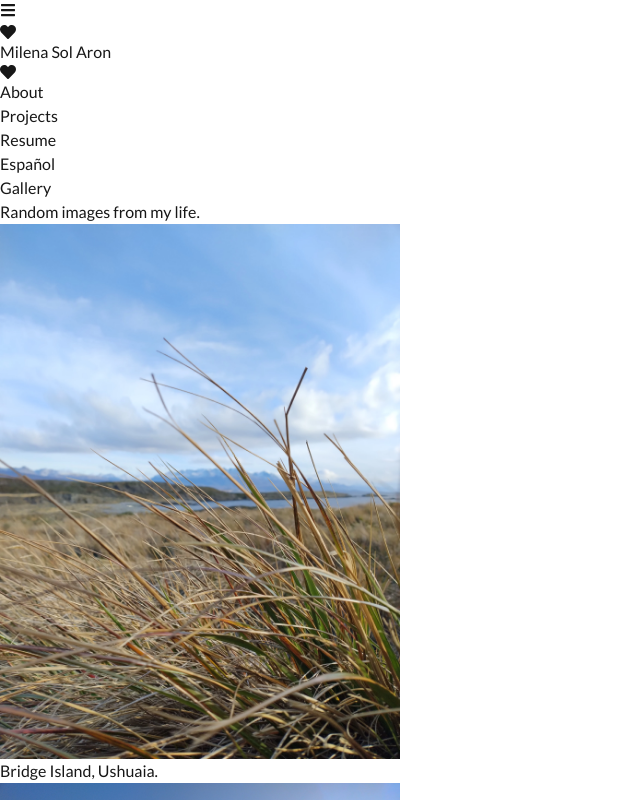
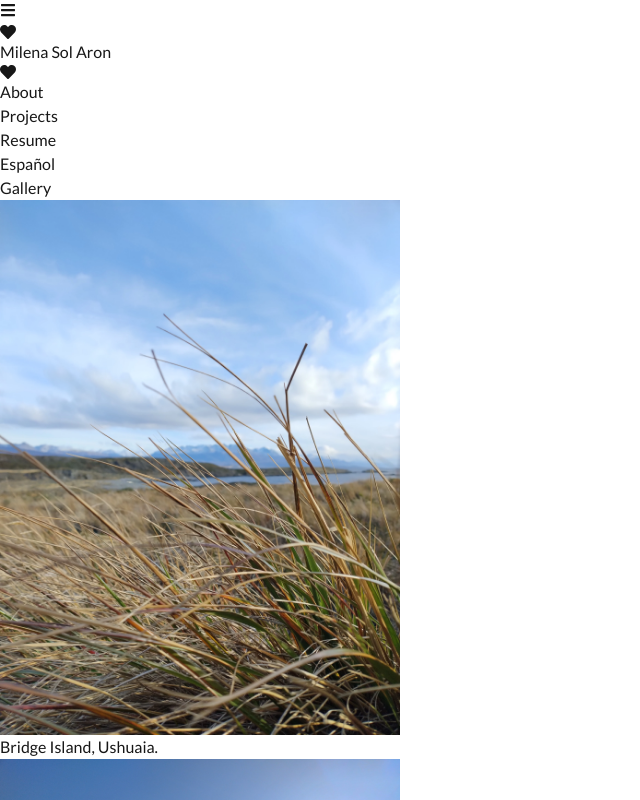
Before and after one commit to aronmilenasol/personal-website, a Next.js app: page /en/gallery in a window 1280 px wide. Shown: the top 800 px of the page, without its empty margins (0-640 px from the left). Built offline with nearby package versions, Linux system fonts and the light colour scheme.

Commit message:
refactor: simplify the design of the page.

```diff
--- a/src/app/[locale]/gallery/page.tsx
+++ b/src/app/[locale]/gallery/page.tsx
@@ -14,15 +14,10 @@ export default function Gallery() {
 
   return (
     <section className="min-h-screen bg-gradient-to-r from-pink-100 to-pink-200 text-pink-800 flex items-center justify-center flex-col p-4 md:p-8">
+      <h1 className="text-4xl md:text-5xl font-bold mb-6 text-pink-700 leading-tight text-center">
+        {t("gallery-title")}
+      </h1>
       <div className="max-w-5xl w-full bg-white rounded-3xl shadow-2xl overflow-hidden">
-        <div className="p-8 md:p-12">
-          <h1 className="text-4xl md:text-5xl font-bold mb-4 text-pink-700 leading-tight text-center">
-            {t("gallery-title")}
-          </h1>
-          <p className="text-center text-2xl md:text-2xl text-pink-600 mt-2">
-            {t("gallery-description")}
-          </p>
-        </div>
         <ImageGallery images={galleryImages} />
       </div>
     </section>
```
